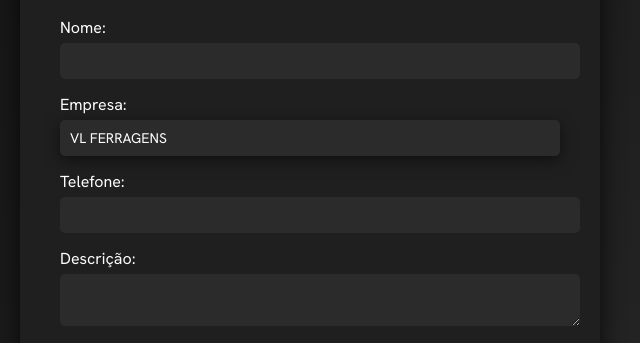
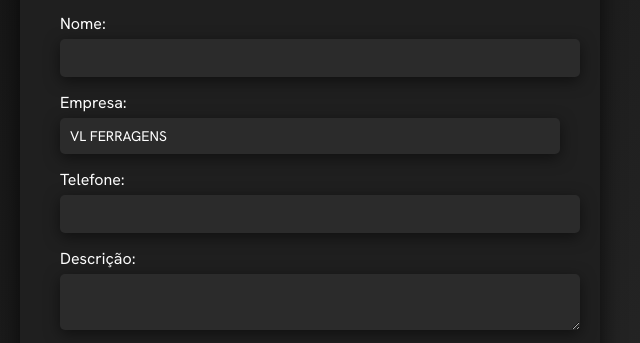
Before and after one commit to Ale-ara/kaka, a plain HTML site: page form2.html in a window 1280 px wide. Shown: the part 235-578 px from the top of the page, 330-970 px from the left. Drawn offline with Linux system fonts and the light colour scheme.

Commit message:
Update form2.html

```diff
--- a/form2.html
+++ b/form2.html
@@ -59,6 +59,7 @@
             color: #ffffff;
         }
 
+     /* Estilo para os <input> e <textarea> */
 .form-group input, .form-group textarea {
     width: 100%;
     padding: 10px;
@@ -67,11 +68,23 @@
     background-color: #2b2b2b;
     color: #ffffff;
     font-size: 14px;
+    font-family: 'Hanken Grotesk', sans-serif;
+    transition: background-color 0.3s, box-shadow 0.3s;
+    box-shadow: 0px 4px 15px rgba(0, 0, 0, 0.5);
 }
 
-        .form-group textarea {
-            resize: vertical;
+/* Estilo hover para <input> e <textarea> */
+.form-group input:hover, .form-group textarea:hover {
+    background-color: #353535;
 }
+
+/* Efeito de foco para <input> e <textarea> */
+.form-group input:focus, .form-group textarea:focus {
+    outline: none;
+    background-color: #3d3d3d;
+    box-shadow: 0px 0px 5px rgba(138, 180, 248, 0.8); /* Azul suave */
+}
+
 
         .submit-btn {
             background-color: #8ab4f8;
```
Lines whose indentation alone changed are shown as unchanged.
